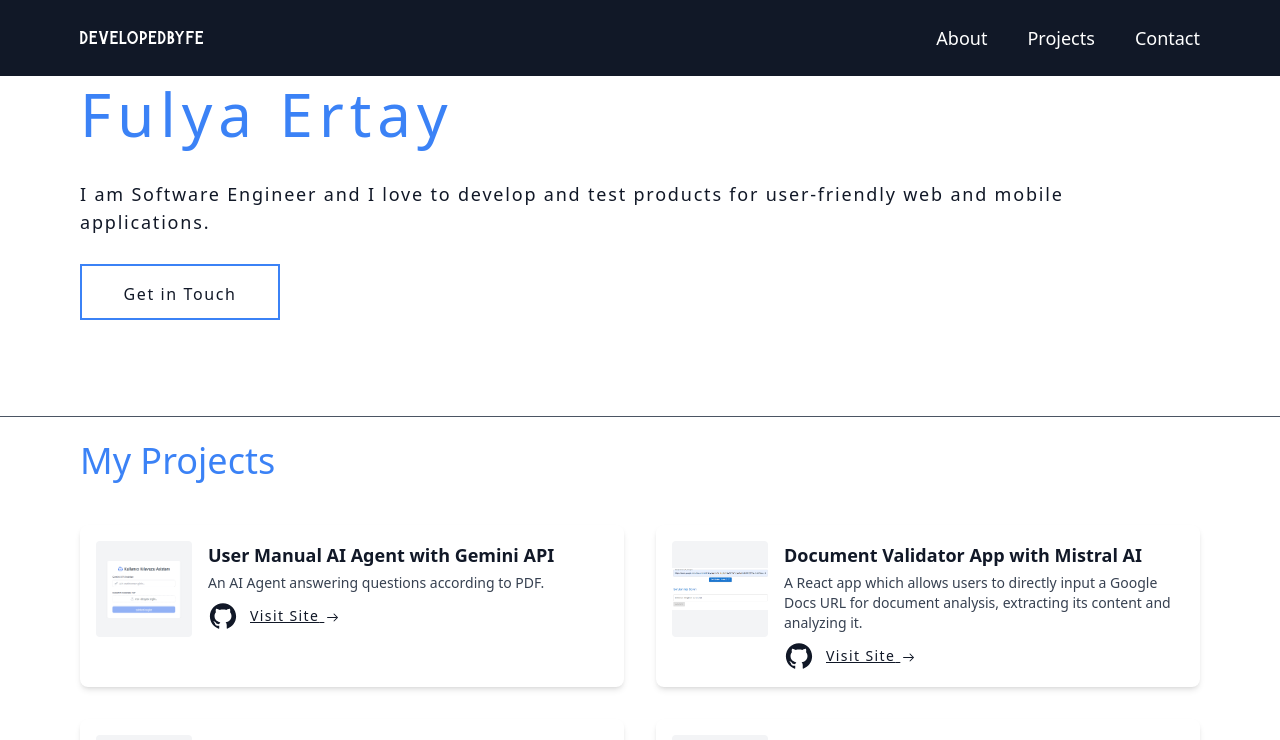
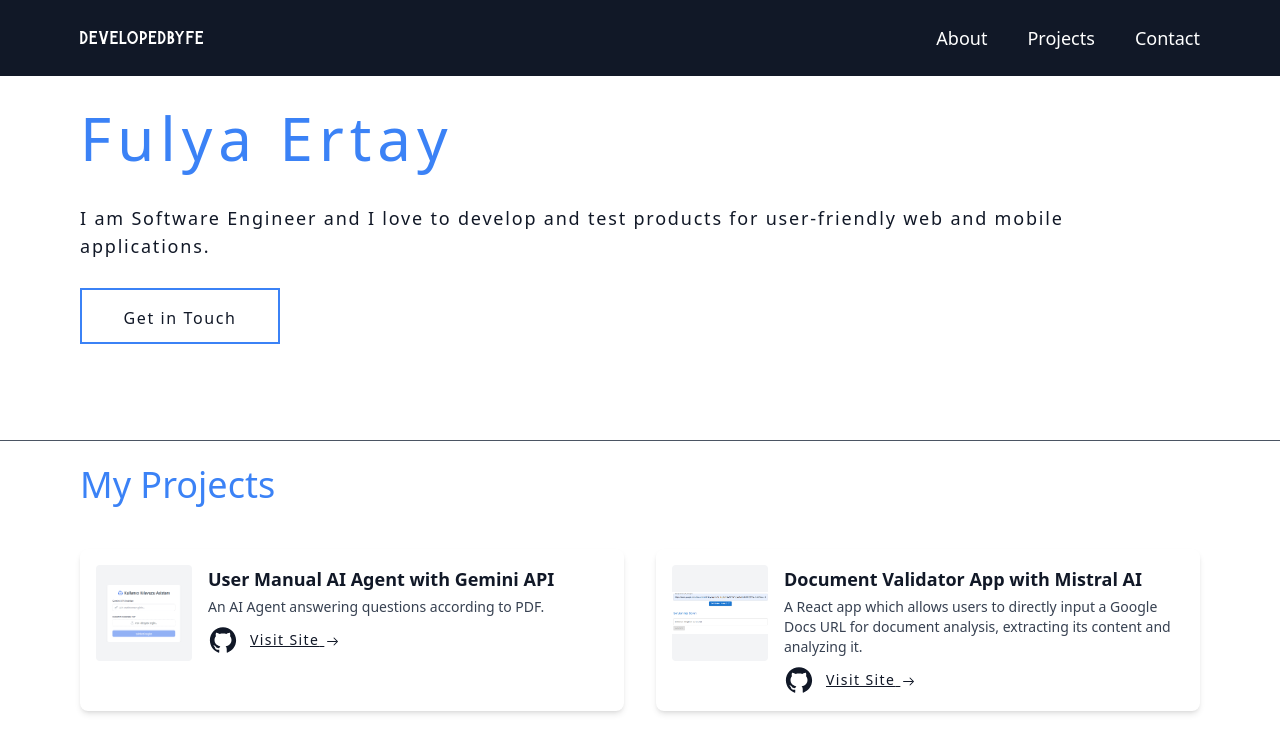
Before and after one commit to fulyaertay/personal-portfolio, a Next.js app: page / in a window 1280 px wide. Shown: the top 740 px of the page. Built offline with nearby package versions, Linux system fonts and the light colour scheme; no server answers.

Commit message:
<h3 className="text-3xl mt-6 py-2 md:text-6xl tracking-widest  text-blue-500 ">               Fulya Ertay             </h3> added

```diff
--- a/pages/index.tsx
+++ b/pages/index.tsx
@@ -216,7 +216,7 @@ export default function Home() {
               </button>
             </div>
 
-            <h3 className="text-3xl py-2 md:text-6xl tracking-widest  text-blue-500 ">
+            <h3 className="text-3xl mt-6 py-2 md:text-6xl tracking-widest  text-blue-500 ">
               Fulya Ertay
             </h3>
 
```
